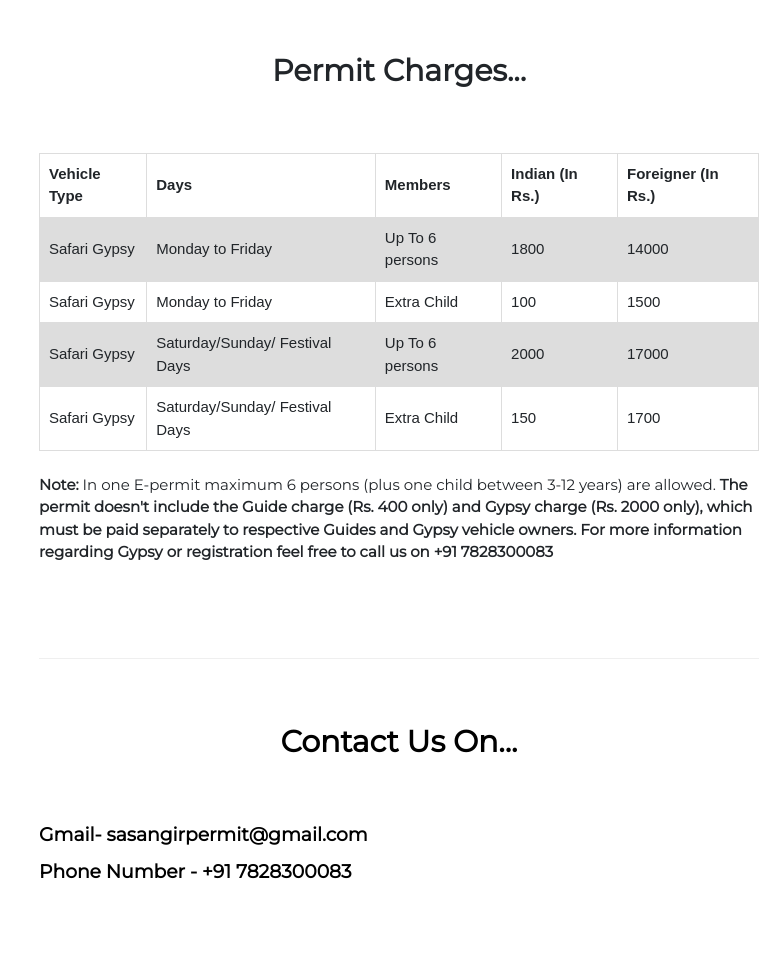
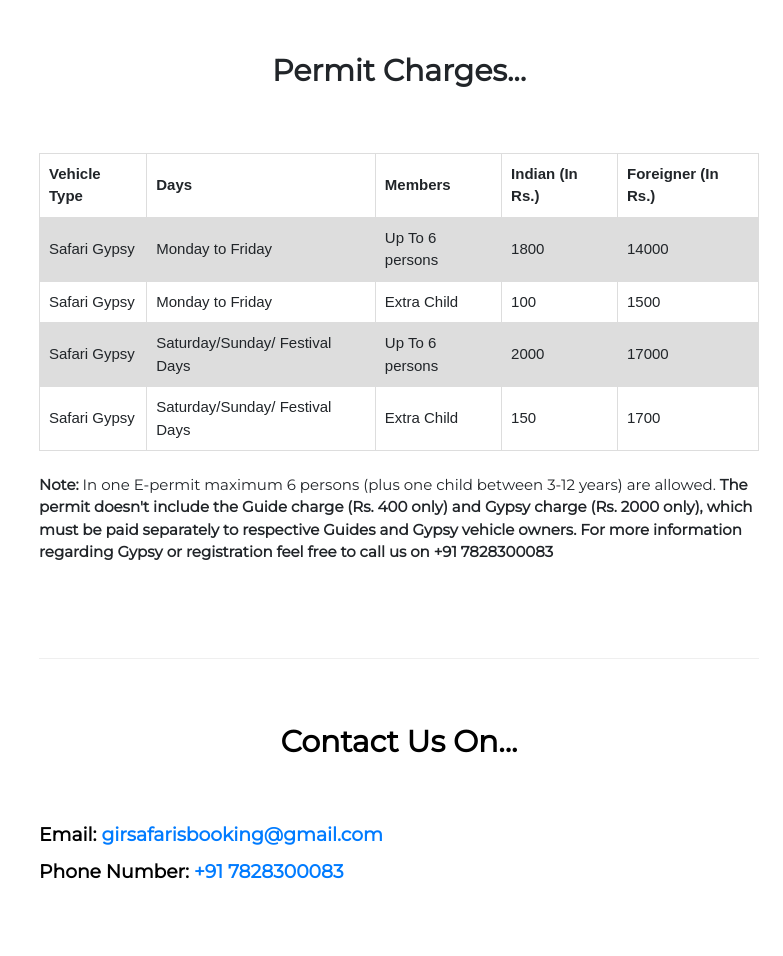
Before and after one commit to KDM2004/girjunglesafari, a plain HTML site: page devaliasafari.html in a window 1280 px wide. Shown: the part 1859-2815 px from the top of the page, without its empty margins (497-1280 px from the left). Drawn offline with nearby package versions, Linux system fonts and the light colour scheme.

Commit message:
Update devaliasafari.html

```diff
--- a/devaliasafari.html
+++ b/devaliasafari.html
@@ -305,23 +305,24 @@ tr:nth-child(even) {
           <div class="dropdown-menu">
             <a class="dropdown-item" href="girsafari.html">Gir Jungle Safari</a>
             <a class="dropdown-item" href="devaliasafari.html">Devalia Park Gypsy Safari</a>
+            <a class="dropdown-item" href="https://forms.gle/SyFxpMGrVgJyTQjJ9">Kankai-Banej Jungle Safari</a>
           </div>
           <li class="nav-item active">
             <a class="nav-link" href="index.html"><span class="sr-only">(current)</span></a>
           </li>
         </li>
         <li class="nav-item active">
-          <a class="nav-link" href="index.html">Photos & More<span
+          <a class="nav-link" href="photosandmore.html">Photos & More<span
               class="sr-only">(current)</span></a>
         </li><br>
         <li class="nav-item active">
-          <a class="nav-link" href="index.html">Email id: girsafarisbooking@gmail.com<span class="sr-only">(current)</span></a>
+          <a class="nav-link" href="mailto:girsafarisbooking@gmail.com">Email id: girsafarisbooking@gmail.com<span class="sr-only">(current)</span></a>
         </li>
         <li class="nav-item active">
           <a class="nav-link" href="index.html"><span class="sr-only">(current)</span></a>
         </li>
         <li class="nav-item active">
-          <a class="nav-link" href="index.html">Phone No. +91 7828300083<span class="sr-only">(current)</span></a>
+          <a class="nav-link" href="tel:+917828300083">Phone No. +91 7828300083<span class="sr-only">(current)</span></a>
         </li>
       </ul>
     </div>
@@ -491,18 +492,18 @@ tr:nth-child(even) {
 
   <!-- Contact Section -->
   <div class="w3-padding-32 w3-content w3-text-grey" id="contact" style="margin-bottom:64px">
+    <h2 class="w3-text-black"></h2>
     <hr class="w3-opacity">
     <div class="text-container1">
-     <h2 class="w3-container typewriter w3-text-black" style="padding:50px 16px"><b>Contact Us On...</b></h2>
+      <h2 class="w3-container typewriter w3-text-black" style="padding: 50px 16px"><b>Contact Us On...</b></h2>
     </div>
 
     <div>
       <h5 class="w3-text-black">
-        <p><b>Gmail- sasangirpermit@gmail.com</b></p>
-        <p><b>Phone Number - +91 7828300083</b></p>
+        <p><b>Email: <a href="mailto:girsafarisbooking@gmail.com">girsafarisbooking@gmail.com</a></b></p>
+        <p><b>Phone Number: <a href="tel:+917828300083">+91 7828300083</a></b></p>
       </h5>
     </div>
-
     <br>
 
   <!-- End Contact Section -->
```
